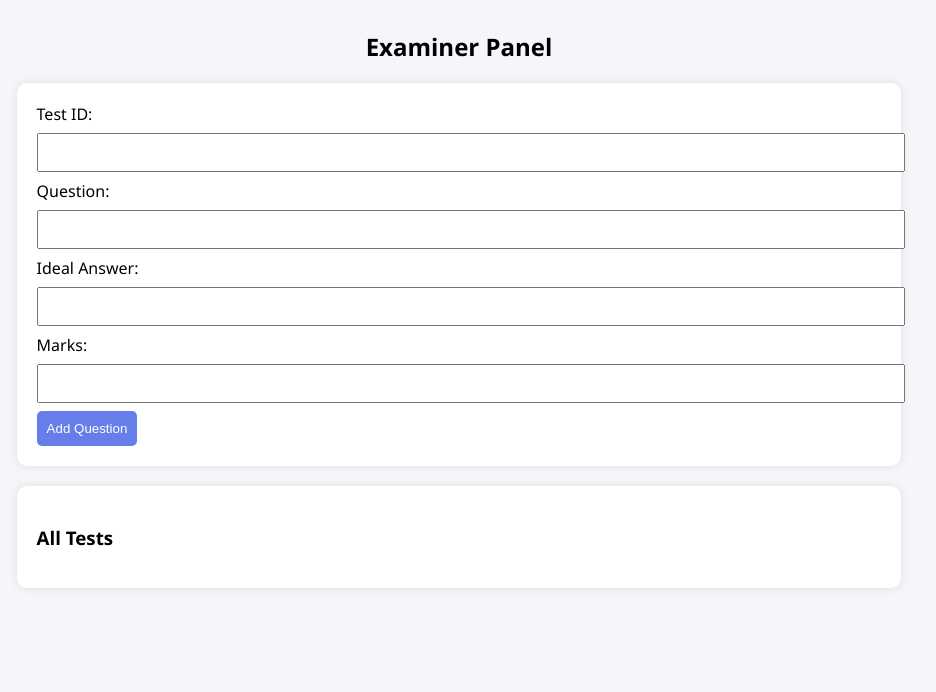
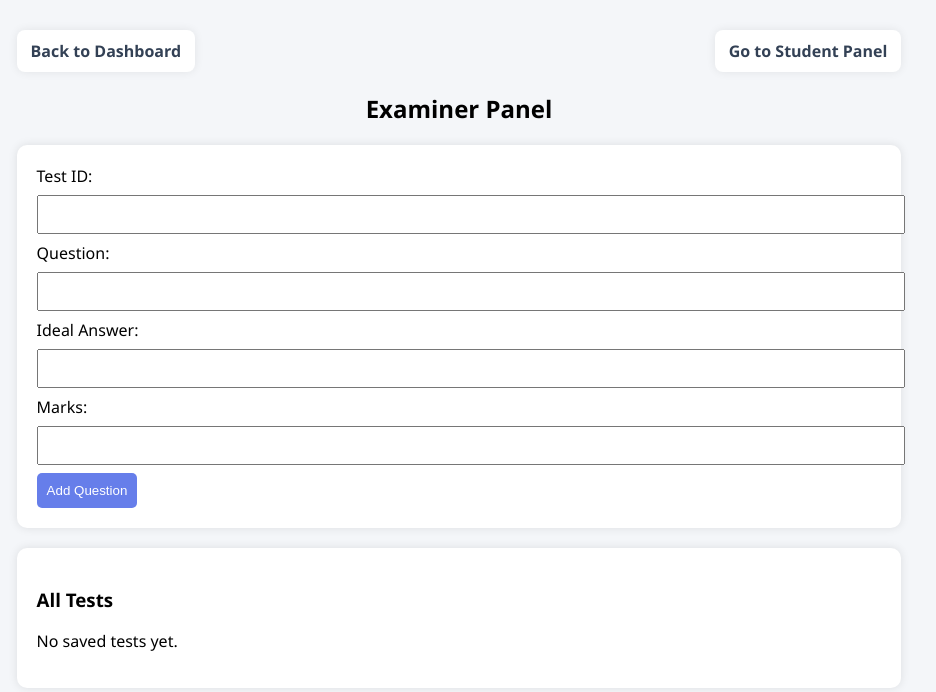
Before and after one commit to krsaksham/VivaStruct, a Flask app: page /examiner in a window 1280 px wide. Shown: the top 692 px of the page, without its empty margins (181-1117 px from the left). Run offline with Flask 3, Linux system fonts and the light colour scheme.

Commit message:
Update examiner.html

```diff
--- a/templates/examiner.html
+++ b/templates/examiner.html
@@ -5,6 +5,8 @@
 <style>
 body { font-family:'Segoe UI'; background:#f4f6f9; }
 .container { width:70%; margin:auto; margin-top:30px; }
+.nav { display:flex; justify-content:space-between; align-items:center; margin-bottom:18px; }
+.nav a { text-decoration:none; color:#334155; font-weight:600; background:#ffffff; padding:10px 14px; border-radius:8px; box-shadow:0 0 10px rgba(0,0,0,0.08); }
 .box {
     background:white; padding:20px; border-radius:10px;
     box-shadow:0 0 10px rgba(0,0,0,0.1); margin-bottom:20px;
@@ -18,46 +20,41 @@ button {
 h2 { text-align:center; }
 </style>
 </head>
-
 <body>
 <div class="container">
-
+<div class="nav">
+<a href="/">Back to Dashboard</a>
+<a href="/student">Go to Student Panel</a>
+</div>
 <h2>Examiner Panel</h2>
-
 <div class="box">
 <form method="POST">
     Test ID:
-    <input type="text" name="test_id">
-
+    <input type="text" name="test_id" required>
     Question:
-    <input type="text" name="question">
-
+    <input type="text" name="question" required>
     Ideal Answer:
-    <input type="text" name="ideal">
-
+    <input type="text" name="ideal" required>
     Marks:
-    <input type="number" name="max_marks">
-
-    <button>Add Question</button>
+    <input type="number" name="max_marks" min="1" required>
+    <button type="submit">Add Question</button>
 </form>
 </div>
-
 <div class="box">
 <h3>All Tests</h3>
-
 {% for test_id, qs in tests.items() %}
     <h4>{{ test_id }}</h4>
-
     {% for q in qs %}
         <p>
         {{ q.question }} ({{ q.max_marks }})
-        <a href="/delete_question/{{ test_id }}/{{ loop.index0 }}">
-            <button class="delete">Delete</button>
+        <a href="/delete_question/{{ q.id }}">
+            <button type="button" class="delete">Delete</button>
         </a>
         </p>
     {% endfor %}
+{% else %}
+    <p>No saved tests yet.</p>
 {% endfor %}
-
 </div>
 </div>
 </body>
```
